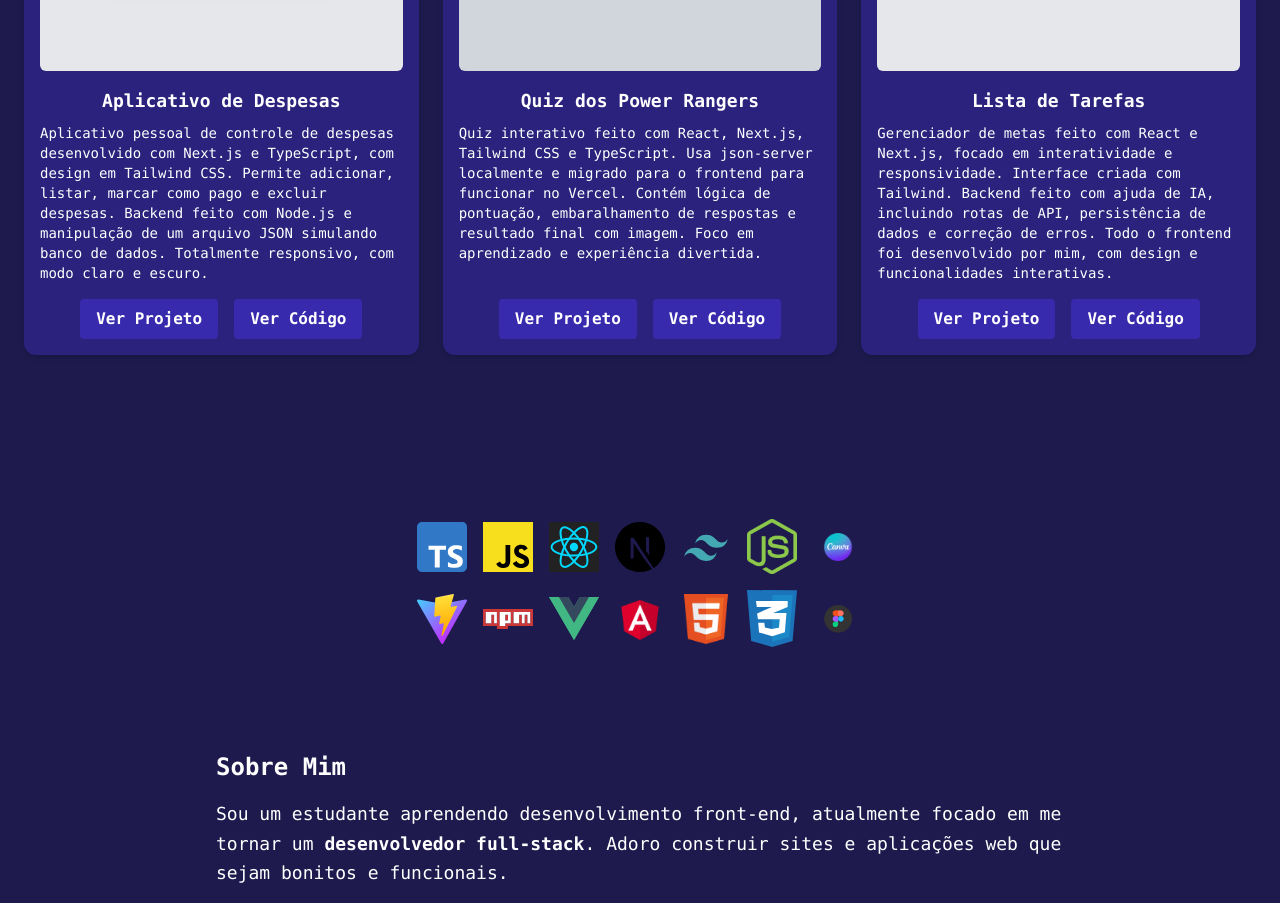
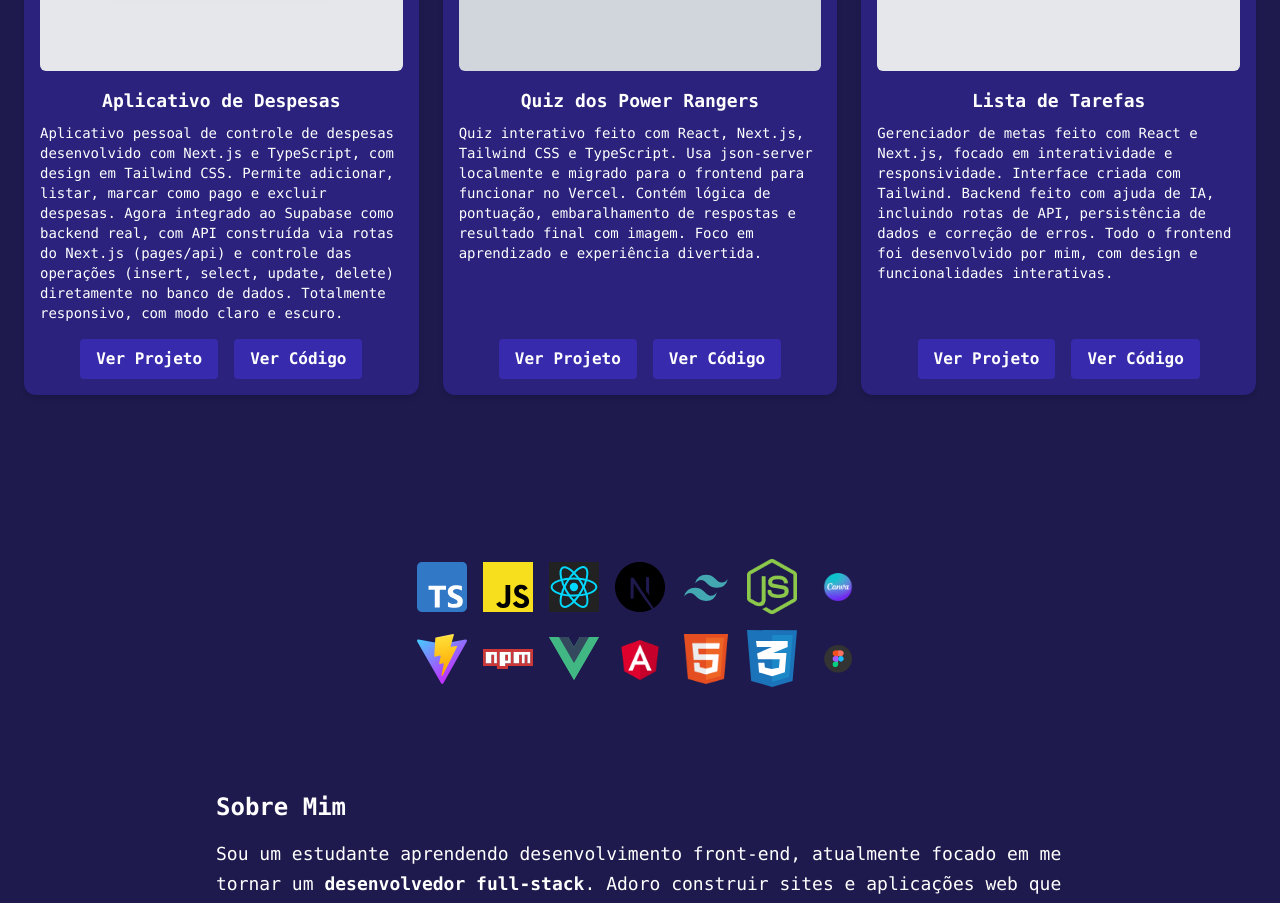
Before and after one commit to Devlusket/lucas-soares-portfolio, a Next.js app: page / in a window 1280 px wide. Shown: the part 1080-1983 px from the top of the page. Built offline with nearby package versions, Linux system fonts and the light colour scheme.

Commit message:
changed projects description

```diff
--- a/src/components/Projects.tsx
+++ b/src/components/Projects.tsx
@@ -122,7 +122,7 @@ export default function Projects() {
       id: 1,
       title: "Aplicativo de Despesas",
       description:
-        "Aplicativo pessoal de controle de despesas desenvolvido com Next.js e TypeScript, com design em Tailwind CSS. Permite adicionar, listar, marcar como pago e excluir despesas. Backend feito com Node.js e manipulação de um arquivo JSON simulando banco de dados. Totalmente responsivo, com modo claro e escuro.",
+        "Aplicativo pessoal de controle de despesas desenvolvido com Next.js e TypeScript, com design em Tailwind CSS. Permite adicionar, listar, marcar como pago e excluir despesas. Agora integrado ao Supabase como backend real, com API construída via rotas do Next.js (pages/api) e controle das operações (insert, select, update, delete) diretamente no banco de dados. Totalmente responsivo, com modo claro e escuro.",
       image: "/images/despesasv2.png",
       liveUrl: "https://expenses-app-project.vercel.app/",
       codeUrl: "https://github.com/Devlusket/expenses-project",
```
